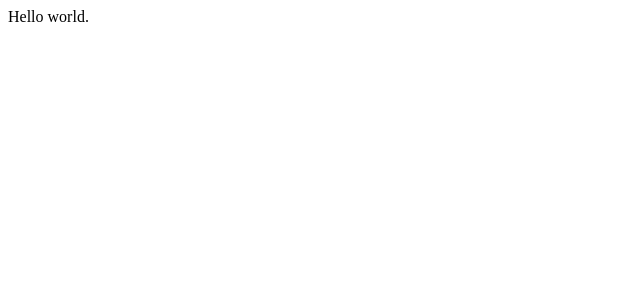
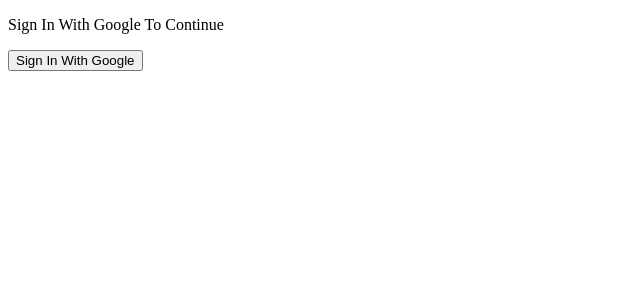
Before and after one commit to scamgi/insta-chat, a React (Create React App) app: page / in a window 1280 px wide. Shown: the top 300 px of the page, without its empty margins (0-640 px from the left). Built offline with nearby package versions, Linux system fonts and the light colour scheme.

Commit message:
Auth.js added

```diff
--- a/src/App.js
+++ b/src/App.js
@@ -1,8 +1,39 @@
-import React from 'react';
+import { useState, useRef } from 'react';
 import './App.css';
+import { Auth } from './components/Auth.js';
+
+// we use cookies to know if the user is logged in
+import Coockies from 'universal-cookie';
+const cookies = new Coockies();
 
 function App() {
-  return <div>Hello world.</div>;
+  const [isAuth, setIsAuth] = useState(cookies.get("auth-token"));
+  const [room, setRoom] = useState("");
+
+  const roomInputRef = useRef(null);
+
+  if (!isAuth) {
+    return <div>
+      <Auth setIsAuth={setIsAuth} />
+    </div>;
+  }
+
+  return (
+    <div>
+      {room ? (
+        <div>Chat</div> // UI
+      ) : (
+        <div className='room'>
+          <label>Enter Room Name:</label>
+          <input ref={roomInputRef} />
+          <button
+            onClick={() => setRoom(roomInputRef.current.value)}>
+            Enter Chat
+          </button>
+        </div>
+      )}
+    </div>
+  );
 }
 
 export default App;
--- /dev/null
+++ b/src/components/Auth.js
@@ -0,0 +1,29 @@
+import { auth, provider } from '../config/firebase-config';
+import { signInWithPopup } from 'firebase/auth';
+
+import Coockies from 'universal-cookie';
+const cookies = new Coockies();
+
+export const Auth = (props) => {
+    const { setIsAuth } = props;
+
+    const signInWithGoogle = async () => {
+        try {
+            const result = await signInWithPopup(auth, provider);
+            cookies.set('auth-token', result.user.refreshToken);
+            // we set setIsAuth = true here because I don't need
+            // to refresh in order to go from the starting page to the other one
+            setIsAuth = true;
+        }
+        catch (error) {
+            console.log(error);
+        }
+    }
+
+    return (
+        <div className="auth">
+            <p>Sign In With Google To Continue</p>
+            <button onClick={signInWithGoogle}>Sign In With Google</button>
+        </div>
+    )
+}
```
Also changed, not shown: src/component/Auth.js (deleted, +0 -20 lines).
